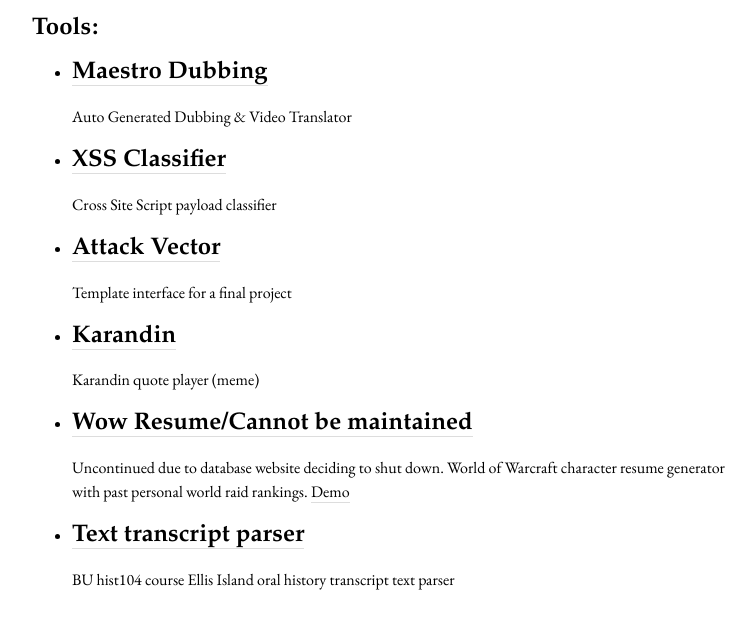
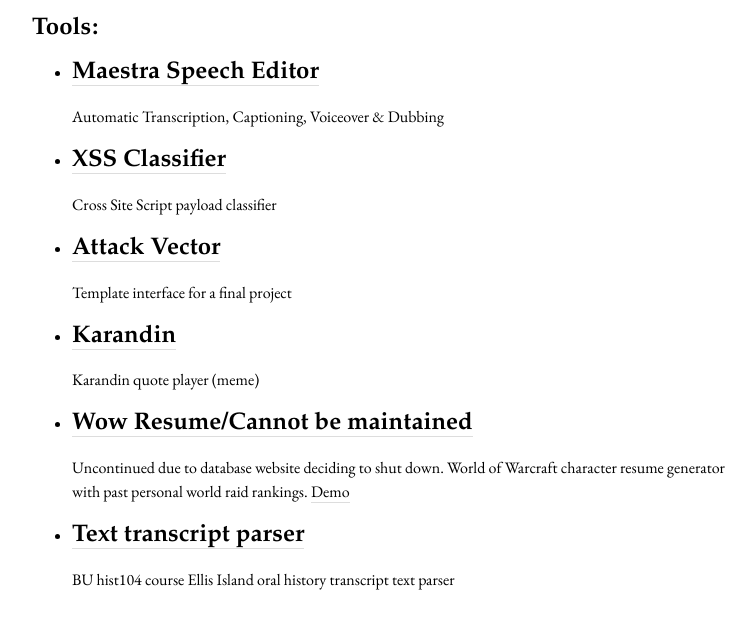
Before and after one commit to Saccarab/saccarab.github.com, a plain HTML site: page index.html in a window 1280 px wide. Shown: the part 288-916 px from the top of the page, without its empty margins (248-1002 px from the left). Drawn offline with nearby package versions, Linux system fonts and the light colour scheme.

Commit message:
index html changes

```diff
--- a/index.html
+++ b/index.html
@@ -55,7 +55,7 @@
   <section>
     <h1>Tools:</h1>
     <ul>
-      <li><h1><a href="https://maestrasuite.com" target="_blank" >Maestro Dubbing</a></h1><p>Auto Generated Dubbing &amp Video Translator</p></li>
+      <li><h1><a href="https://maestrasuite.com" target="_blank" >Maestra Speech Editor</a></h1><p>Automatic Transcription, Captioning, Voiceover & Dubbing</p></li>
       <li><h1><a href="https://saccarab.github.io/xss_classifier/" target="_blank" >XSS Classifier</a></h1><p>Cross Site Script payload classifier</p></li>
       <li><h1><a href="https://saccarab.github.io/attack_vector/" target="_blank" >Attack Vector</a></h1><p>Template interface for a final project</p></li>
       <li><h1><a href="https://saccarab.github.io/Karandin/" target="_blank" >Karandin </a></h1><p>Karandin quote player (meme)</p></li>
```
